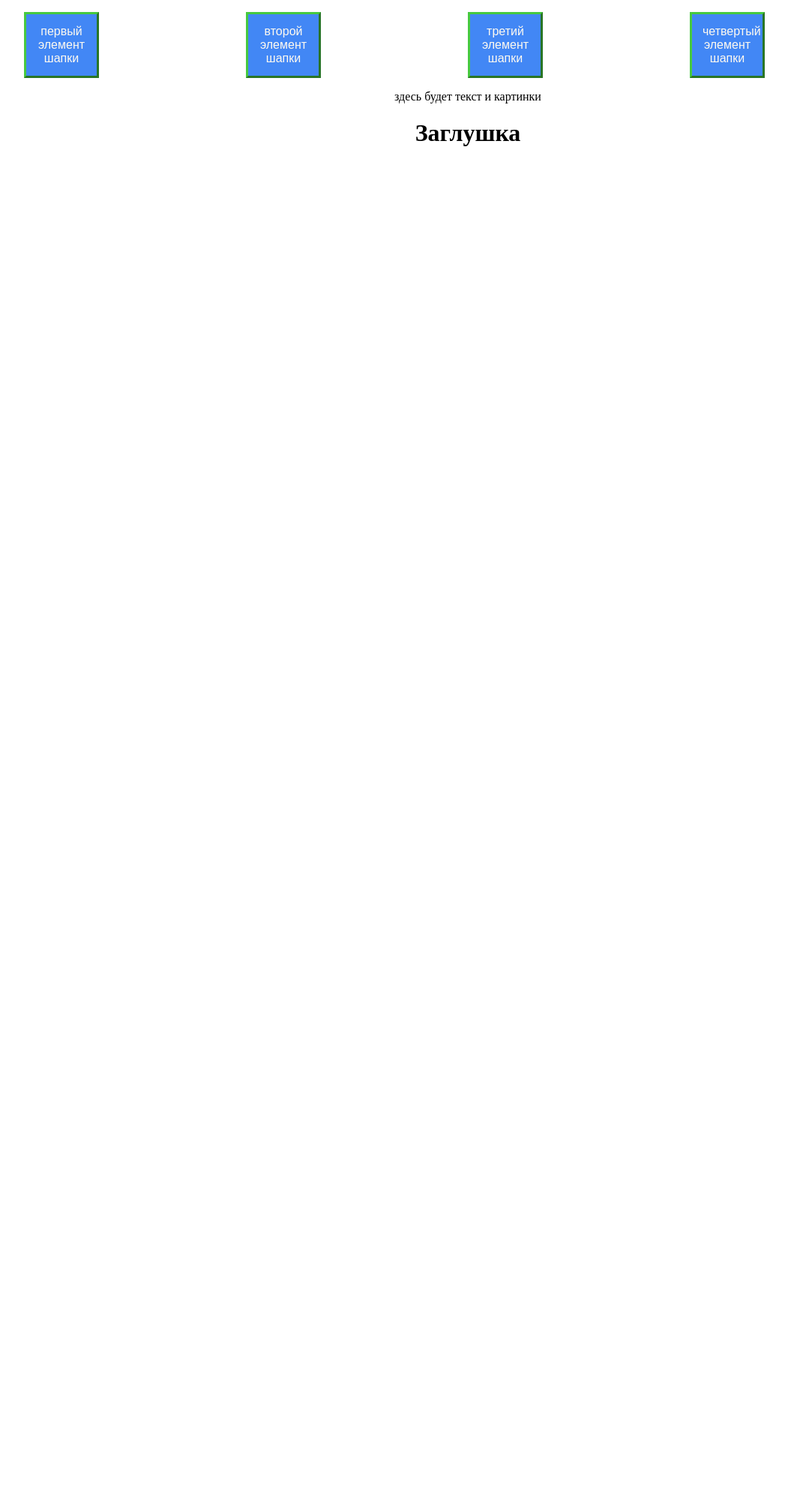
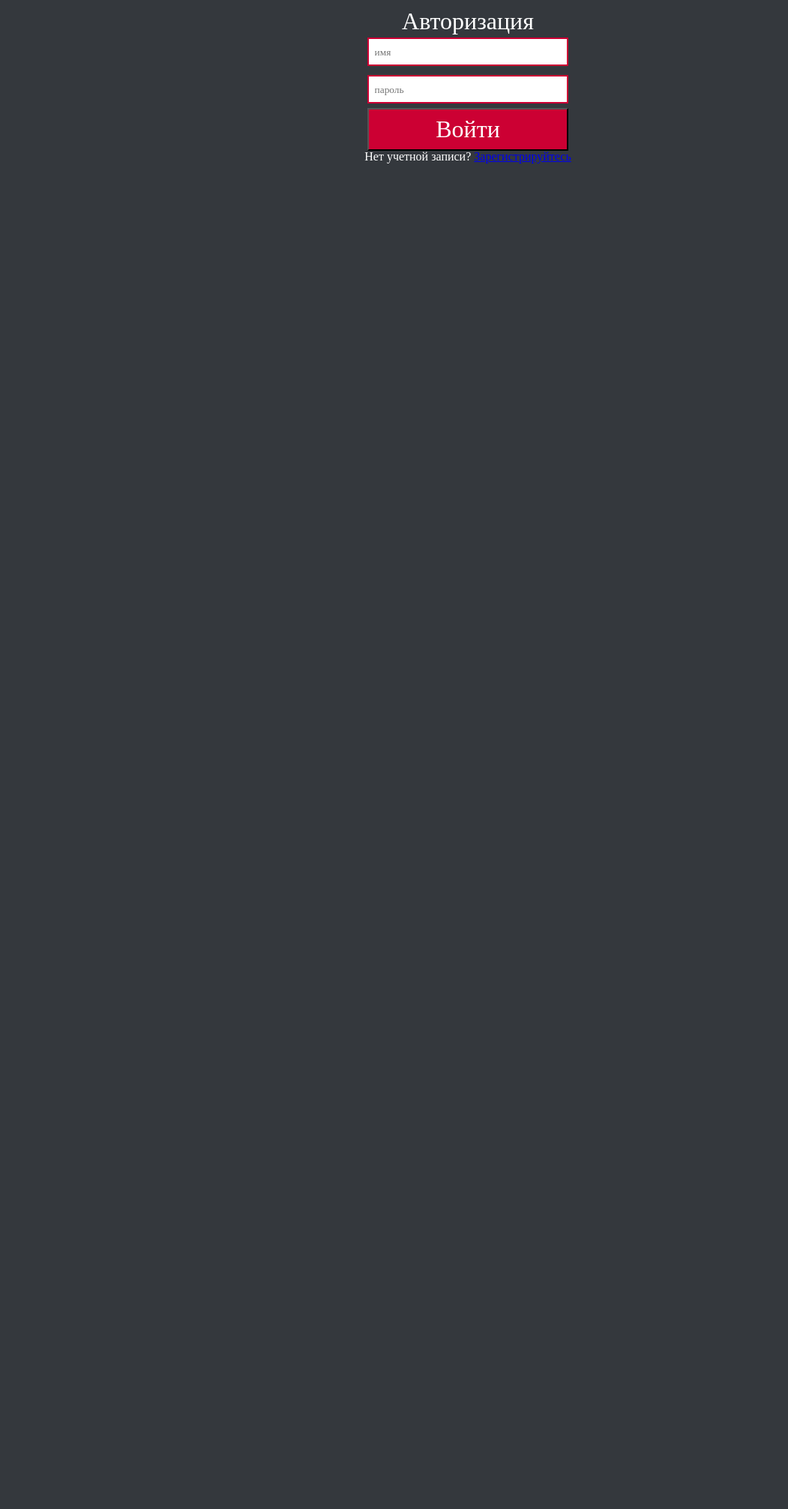
Before and after one commit to 9Corazon/test, a PHP site: page / in a window 1280 px wide. Shown: the whole page at 75% size, without its empty margins (16-1067 px from the left). Before the commit the page ends 195 px from the top, so only its background shows below. Run offline with PHP 8.4, Linux system fonts and the light colour scheme; some libraries are stand-ins or nearby versions.

Commit message:
Создали форму логина

```diff
--- /dev/null
+++ b/css/reset.css
@@ -0,0 +1,48 @@
+/* http://meyerweb.com/eric/tools/css/reset/
+   v2.0 | 20110126
+   License: none (public domain)
+*/
+
+html, body, div, span, applet, object, iframe,
+h1, h2, h3, h4, h5, h6, p, blockquote, pre,
+a, abbr, acronym, address, big, cite, code,
+del, dfn, em, img, ins, kbd, q, s, samp,
+small, strike, strong, sub, sup, tt, var,
+b, u, i, center,
+dl, dt, dd, ol, ul, li,
+fieldset, form, label, legend,
+table, caption, tbody, tfoot, thead, tr, th, td,
+article, aside, canvas, details, embed,
+figure, figcaption, footer, header, hgroup,
+menu, nav, output, ruby, section, summary,
+time, mark, audio, video {
+	margin: 0;
+	padding: 0;
+	border: 0;
+	font-size: 100%;
+	font: inherit;
+	vertical-align: baseline;
+}
+/* HTML5 display-role reset for older browsers */
+article, aside, details, figcaption, figure,
+footer, header, hgroup, menu, nav, section {
+	display: block;
+}
+body {
+	line-height: 1;
+}
+ol, ul {
+	list-style: none;
+}
+blockquote, q {
+	quotes: none;
+}
+blockquote:before, blockquote:after,
+q:before, q:after {
+	content: '';
+	content: none;
+}
+table {
+	border-collapse: collapse;
+	border-spacing: 0;
+}
--- a/css/style.css
+++ b/css/style.css
@@ -1,25 +1,49 @@
-.ul{
-list-style:none;
-display: flex;
-justify-content: space-between;
+@import url(https://fonts.googleapis.com/css?family=Open+Sans:400,700);
+@import url('https://cdnjs.cloudflare.com/ajax/libs/font-awesome/4.2.0/css/font-awesome.min.css');
+*{
+	font-family: 'Open Sans', 'sans-serif', 'FontAwesome';
 }
-.lk{
-text-decoration: none;
+body
+{
+background: rgb(52, 56, 61);
+width: 70%;
+margin: auto;
+min-height: 2000px;
 }
-.ct{
+h1
+{
+font-size: 32px;
+margin-top: 12px;
+color: rgb(255, 255, 255);
+}
+h2
+{
+color: white;
+}
+.text-center-h
+{
 text-align: center;
 }
-
-.bn_b{
-	background-color: #4287f5;
-	border-width: 3px;
-	border-color: #47c940;
-	color: floralwhite;
-	text-align: center;
-	padding: 14px;
-	font-size: 16px;
-	max-width: 100px;
-
-//*класс ul настраивает шапку, делает список, из которого состоит шапка, горизонтальным и убирает точки, 3 и 4
-строчки работают вместе, 4 строчка делает список горизонтальным, без 3 строчки не работает, 2 строчка убирает
-точки. Класс lk убирает оформление ссылок. Класс ct центрует текст*//
+.input
+{
+text-align: center;
+}
+input[type=text], input[type=password]
+{
+width: 30%;
+padding: 8px;
+margin: 6px 0;
+display: inline-block;
+border: 2px solid #CC0033;
+box-sizing: border-box;
+}
+button
+{
+text-decoration: none;
+width: 30%;
+padding: 8px;
+background-color: #CC0033;
+color: white;
+font-family: Times New Roman;
+font-size: 32px;
+}
--- a/index.html
+++ /dev/null
@@ -1,51 +0,0 @@
-<!DOCTYPE html>
-<!--тип документа html-->
-<html lang="ru">
-<!--язык документа-->
-<html>
-<!--сам документ-->
-     <head>
-<!--Голова документа, обычно здесь к документу присобачивают стили, метаданные, кодировщики, название сайта и т.д.-->
-          <link rel="stylesheet" href="css/style.css">
-<!--все до href обозначает тип ссылки, href-сама ссылка, в данном случае ссылается на файл на пк-->
-          <title>Шаблон</title>
-<!--Заголовок, он же название сайта как оно отображатся во вкладке-->
-          <meta charset="utf-8">
-<!--кодировщик-->
-          <meta name="keywords" content="Шаблон">
-<!--эта хуйня для поиска сайта, ключевые слова короче-->
-          <meta name="description" content="Это шаблон, здесь смотреть не на что">
-<!--описание сайта, прямо под ссылкой в поисковике-->
-     </head>
-<!--конец головы-->
-     <body>
-<!--тело документа, сюда пишется сам код-->
-          <header>
-<!--это шапка сайта, не путать с шапкой документа, здесь вписывается меню, заголовки и т.п.-->
-               <ul class="ul ct">
-<!--начало списка-->
-                    <li><a href="#" class="lk"><button class="bn_b">первый элемент шапки</button></a></li>
-<!--li-элемент списка, a href="#"-это заглушка, обычно вместо решетки идет сама ссылка, lk-класс который убирает оформление текста как ссылки, h1-заголовок первого уровня-->
-                    <li><a href="#" class="lk"><button class="bn_b">второй элемент шапки</button></a></li>
-                    <li><a href="#" class="lk"><button class="bn_b">третий элемент шапки</button></a></li>
-                    <li><a href="#" class="lk"><button class="bn_b">четвертый элемент шапки</button></a></li>
-               <ul>
-<!--конец списка-->
-          </header>
-<!--конец головы-->
-          <main>
-               <p class="ct">
-                    здесь будет текст и картинки
-               </p>
-          </main>
-          <footer>
-<!--подвал сайта, там обычно добавляют всякие полезные ссылки, описания и т.п.-->
-               <h1 class="ct">Заглушка<h1>
-          </footer>
-<!--конец подвала-->
-          <script crc="js/main.js"></script>
-<!--вообще бомба, здесь подключается джава скрипт, лучше их добавлять передзакрытием тела-->
-     </body>
-<!--конец тела-->
-</html>
-<!--конец документа-->
--- /dev/null
+++ b/index.php
@@ -0,0 +1,22 @@
+<!DOCTYPE html>
+<html>
+<head>
+	<meta charset="utf-8">
+	<meta name="viewport" content="width=device-width, initial-scale=1">
+	<link rel="stylesheet" href="css/reset.css">
+	<link rel="stylesheet" href="css/style.css">
+	<title>Login</title>
+</head>
+<body>
+	<h1 class="text-center-h">Авторизация</h1>
+	<div class="container">
+		<form class="input">
+			<input type="text" name="name" placeholder="имя"> <br>
+			<input type="password" name="password" placeholder="пароль"> <br>
+			<a href="#"><button>Войти</button></a>
+	</form>
+</div>
+
+	<h2 class="text-center-h">Нет учетной записи? <a href="#">Зарегистрируйтесь</a></h2>
+</body>
+</html>
```
Also changed, not shown: README.md (deleted), js/main.js (deleted).
